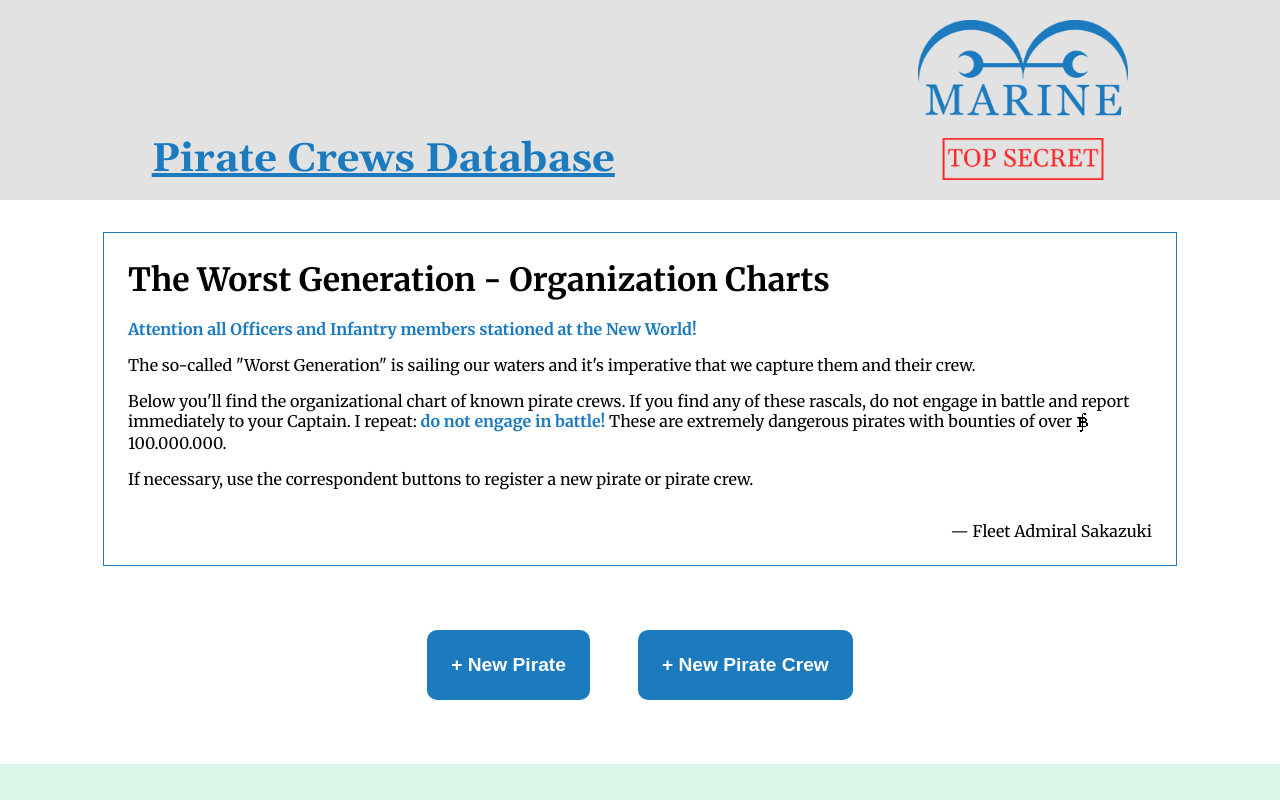
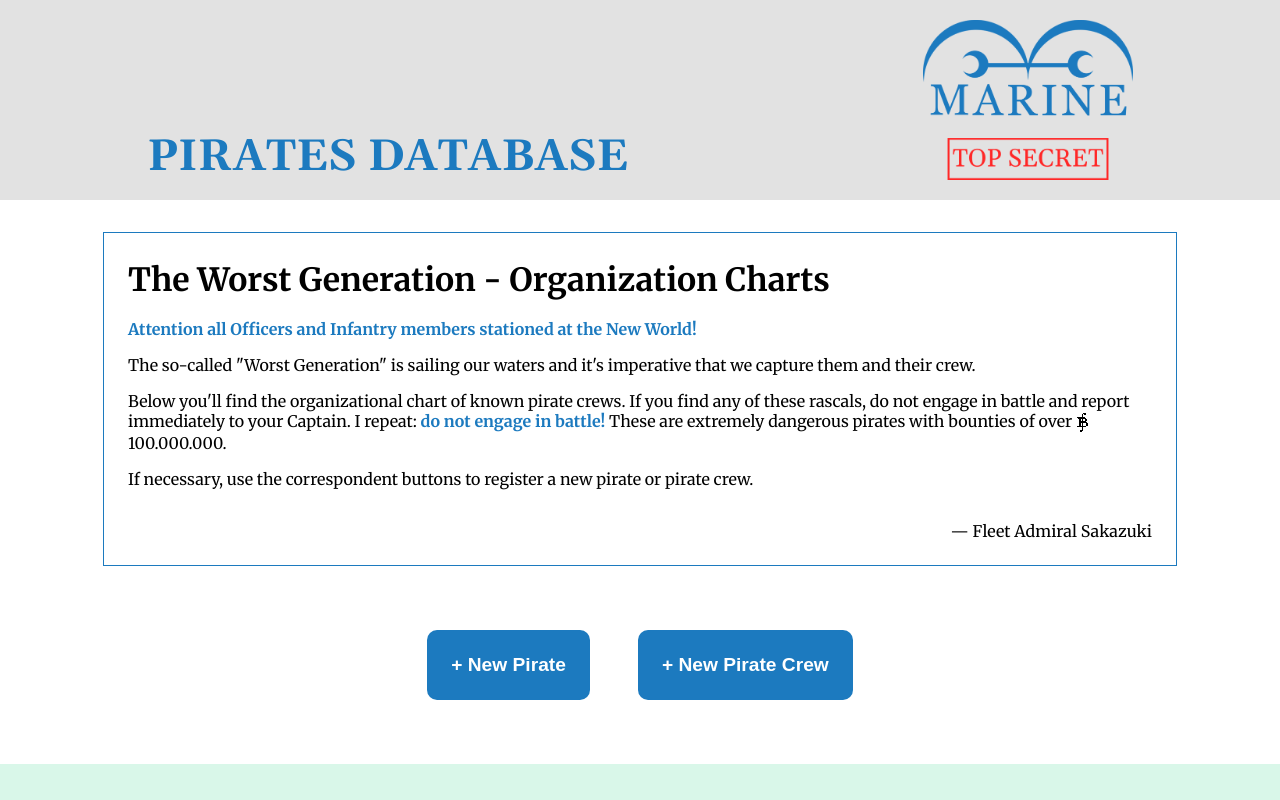
Before and after one commit to Luis-1A/One-piece, a React (Create React App) app: page / in a window 1280 px wide. Shown: the top 800 px of the page. Built offline with nearby package versions, Linux system fonts and the light colour scheme.

Commit message:
content and CSS update

```diff
--- a/src/components/Banner/Banner.css
+++ b/src/components/Banner/Banner.css
@@ -8,10 +8,9 @@
 }
 
 .banner p {
-    font-size: 40px;
+    font-size: 44px;
     font-weight: 600;
     color: var(--primary-blue);
-    text-decoration: underline;
     align-self: flex-end;
     margin-bottom: 15px;
 }
--- a/src/components/Banner/index.js
+++ b/src/components/Banner/index.js
@@ -3,7 +3,7 @@ import './Banner.css';
 function Banner() {
     return (
         <header className="banner" >
-            <p>Pirate Crews Database</p>
+            <p>PIRATES DATABASE</p>
             <img src="/images/banner.png" alt="Marines flag top secret" />
         </header>
     )
```
